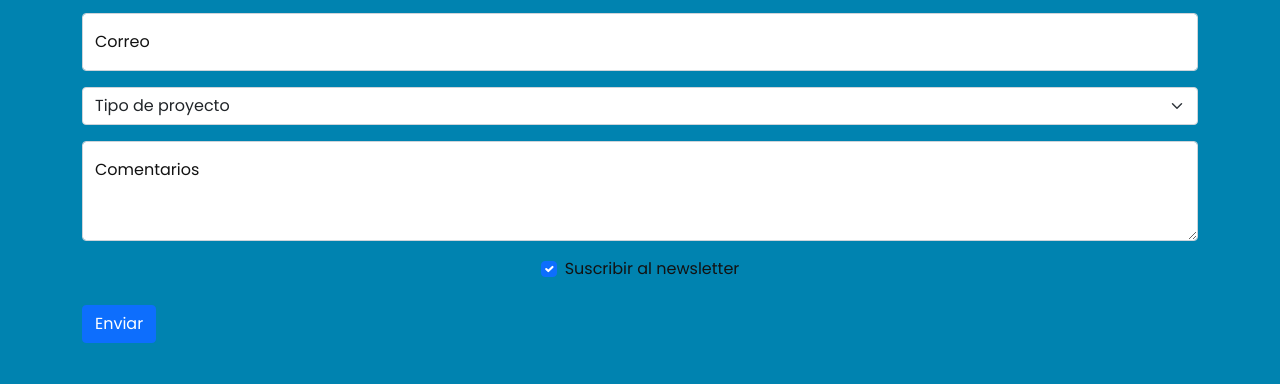
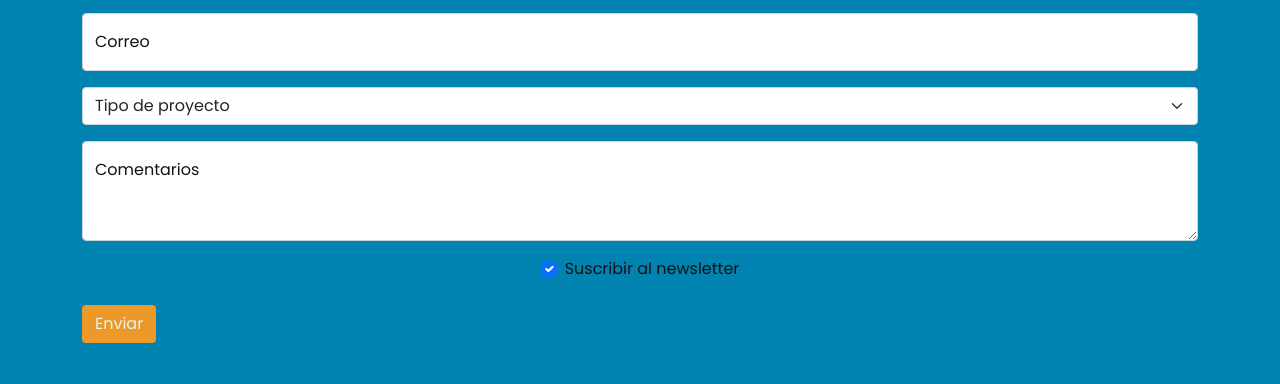
Before and after one commit to pviegasmendes/aplicando-grids, a plain HTML site: page contacto.html in a window 1280 px wide. Shown: the part 203-587 px from the top of the page. Drawn offline with nearby package versions, Linux system fonts and the light colour scheme.

Commit message:
entrega aplicando sass

```diff
--- a/assets/sass/layout/_forms.scss
+++ b/assets/sass/layout/_forms.scss
@@ -1,4 +1,11 @@
 /* Formulario */
 form {
     color: $colorNeutro;
+    .btn {
+        background-color: $colorAcento;
+        color: $colorSecundario;
+        &:hover {
+            background-color: $colorSecundario;
+        }
+    }
 }
--- a/assets/sass/layout/_header.scss
+++ b/assets/sass/layout/_header.scss
@@ -10,5 +10,4 @@ header {
       flex-direction: row-reverse;
     }
   }
-
 }
--- a/assets/sass/main.scss
+++ b/assets/sass/main.scss
@@ -4,9 +4,9 @@
 @import "base/reset";
 @import "base/typo";
 @import "themes/theme";
-@import "layout/header";
 @import "layout/footer";
 @import "layout/forms";
 @import "components/jumbo";
 @import "components/cards";
 @import "views/home";
+@import "layout/header";
--- a/contacto.html
+++ b/contacto.html
@@ -78,7 +78,7 @@
                             Suscribir al newsletter
                         </label>
                     </div>
-                    <button type="submit" class="btn btn-primary btn-block mb-4">Enviar</button>
+                    <button type="submit" class="btn btn-block mb-4">Enviar</button>
                 </form>
             </section>
         </main>
```
Also changed, not shown: index.html (+1 -1 lines), assets/css/main.css, 1 other file. Lines whose indentation alone changed are shown as unchanged.
